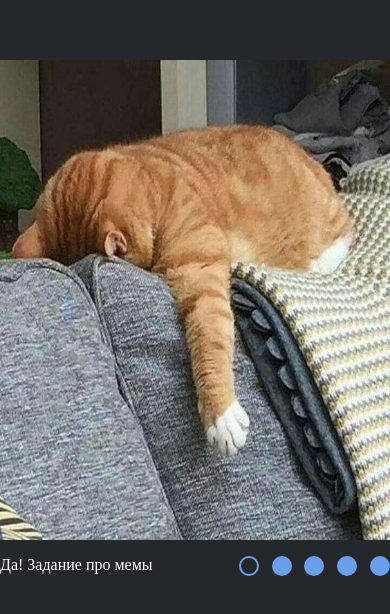
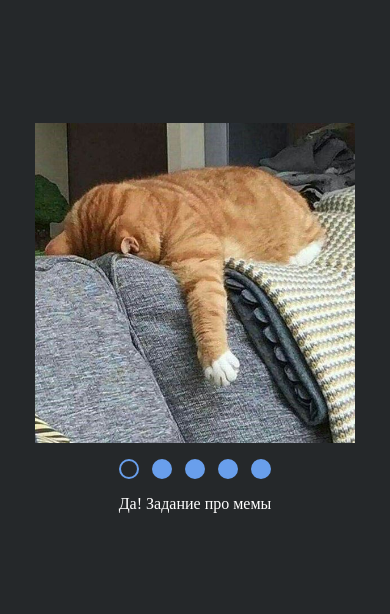
Before and after one commit to nazimajumaniyazova/cssMemSlider, a plain HTML site: page cssMemSlider/index.html in a window 390 px wide. Shown: the part 112-726 px from the top of the page. Drawn offline with Linux system fonts and the light colour scheme; files that its build step writes are made by us from their sources.

Commit message:
feat: added responsive version (Thu, May 12, 2022 11:04:39 PM)

```diff
--- a/cssMemSlider/css/style.css
+++ b/cssMemSlider/css/style.css
@@ -23,6 +23,7 @@ img {
 .slider {
     width: 100vw;
     height: 100vh;
+    padding: 0 0.625rem;
     display: flex;
     justify-content: center;
     align-items: center;
@@ -48,6 +49,7 @@ img {
     display: flex;
     font-size: 0;
     color: #fff;
+    transition: all 1s ease;
 }
 
 .navigator {
@@ -138,3 +140,23 @@ input[type="radio"] {
 #slide5:checked~* label#bar5 {
     background-color: transparent;
 }
+
+@media (max-width: 510px) {
+    .container {
+        width: 20rem;
+    }
+    .slides {
+        height: 20rem;
+        order: 1;
+    }
+    .text {
+        flex-basis: 100%;
+        order: 3;
+        justify-content: center;
+    }
+    .navigator {
+        flex-basis: 100%;
+        order: 2;
+        justify-content: center;
+    }
+}
```
